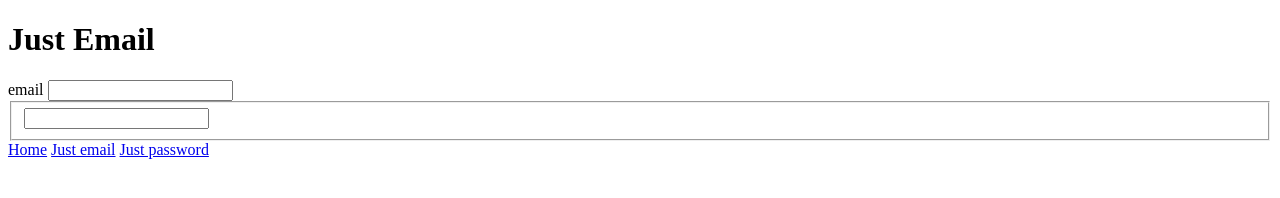
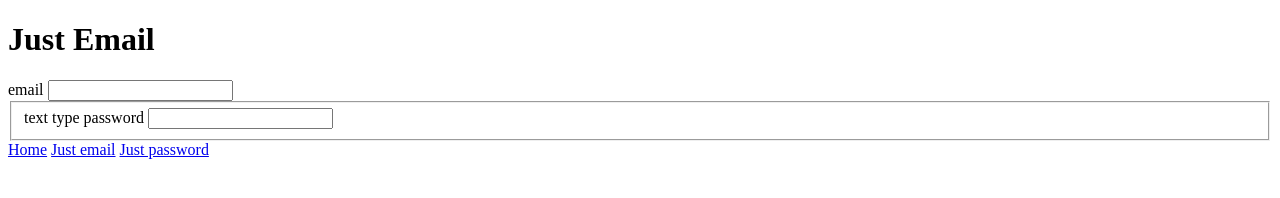
Before and after one commit to lukas-eschstruth/safari-autofill-test, a plain HTML site: page email.html in a window 1280 px wide. Drawn offline with Linux system fonts and the light colour scheme.

Commit message:
test password label for trigger

```diff
--- a/email.html
+++ b/email.html
@@ -10,7 +10,8 @@
     <label for="email">email</label>
     <input id="email" type="email">
     <fieldset class="password">
-        <input type="text" name="" id="">
+        <label for="password">text type password</label>
+        <input id="password" type="text" name="" id="">
     </fieldset>
 </form>
 <a href="index.html">Home</a>
```
